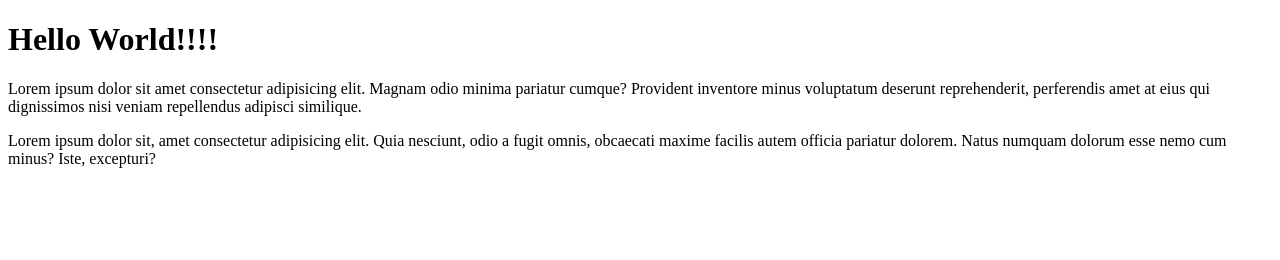
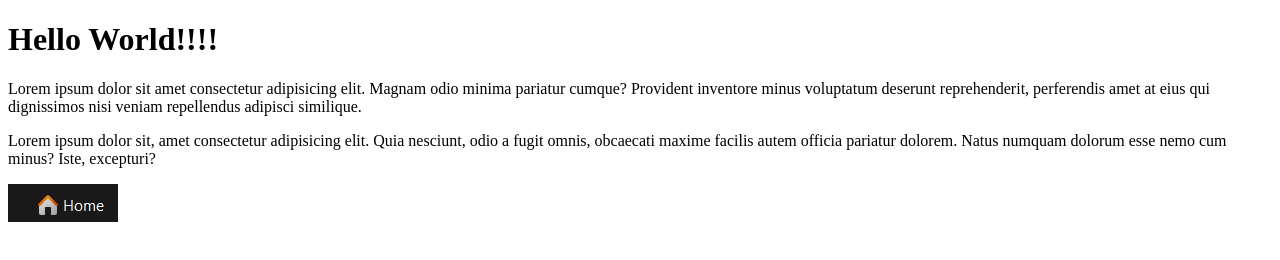
Before and after one commit to Male2099/My-Repo, a plain HTML site: page index.html in a window 1280 px wide. Drawn offline with Linux system fonts and the light colour scheme.

Commit message:
add image in  html file

```diff
--- a/index.html
+++ b/index.html
@@ -12,7 +12,7 @@
         <p>Lorem ipsum dolor sit amet consectetur adipisicing elit. Magnam odio minima pariatur cumque? Provident inventore minus voluptatum deserunt reprehenderit, perferendis amet at eius qui dignissimos nisi veniam repellendus adipisci similique.</p>
 
         <p>Lorem ipsum dolor sit, amet consectetur adipisicing elit. Quia nesciunt, odio a fugit omnis, obcaecati maxime facilis autem officia pariatur dolorem. Natus numquam dolorum esse nemo cum minus? Iste, excepturi?</p>
-
+        <img src="./home.png" alt="">
 
     </div>
 
```
